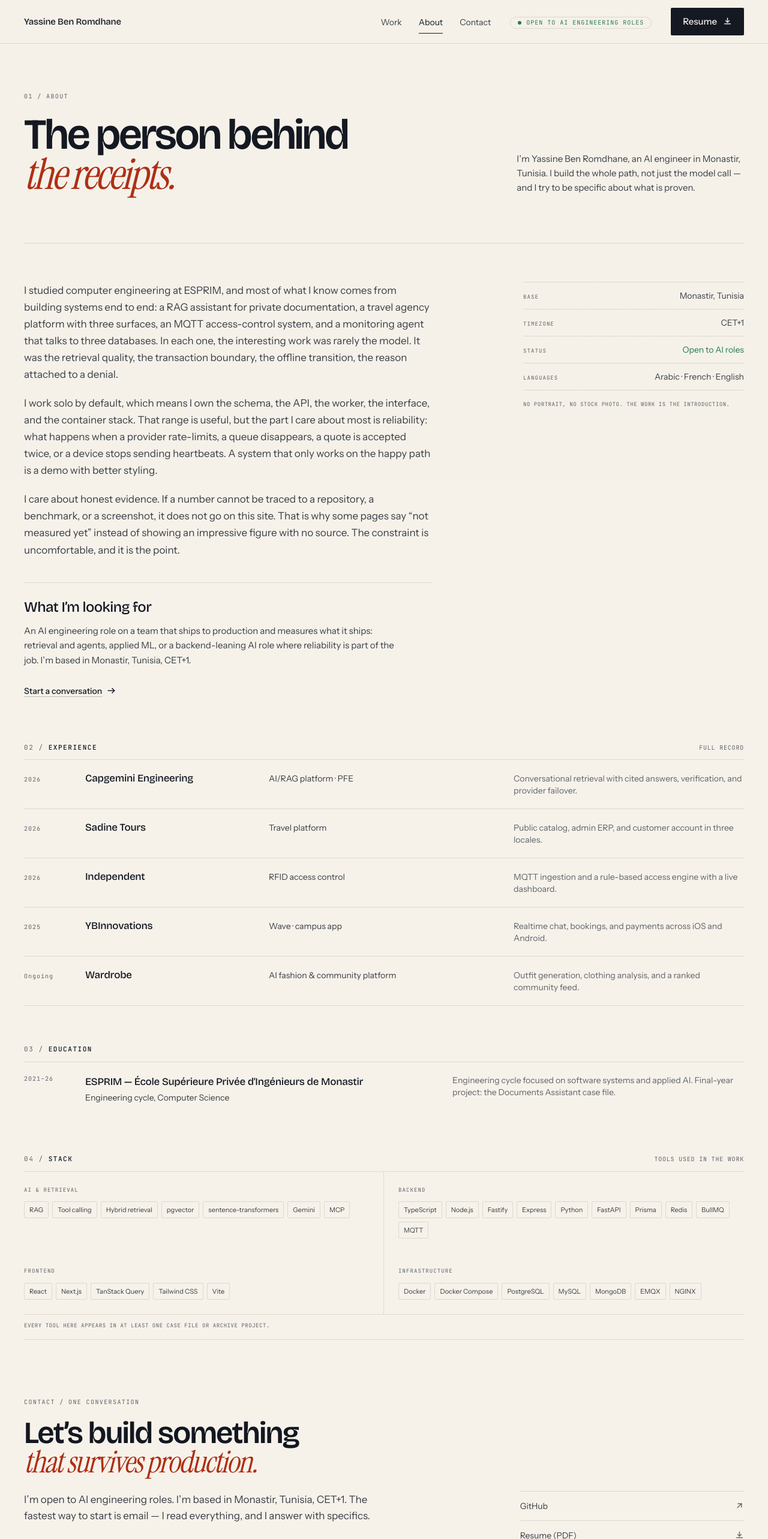
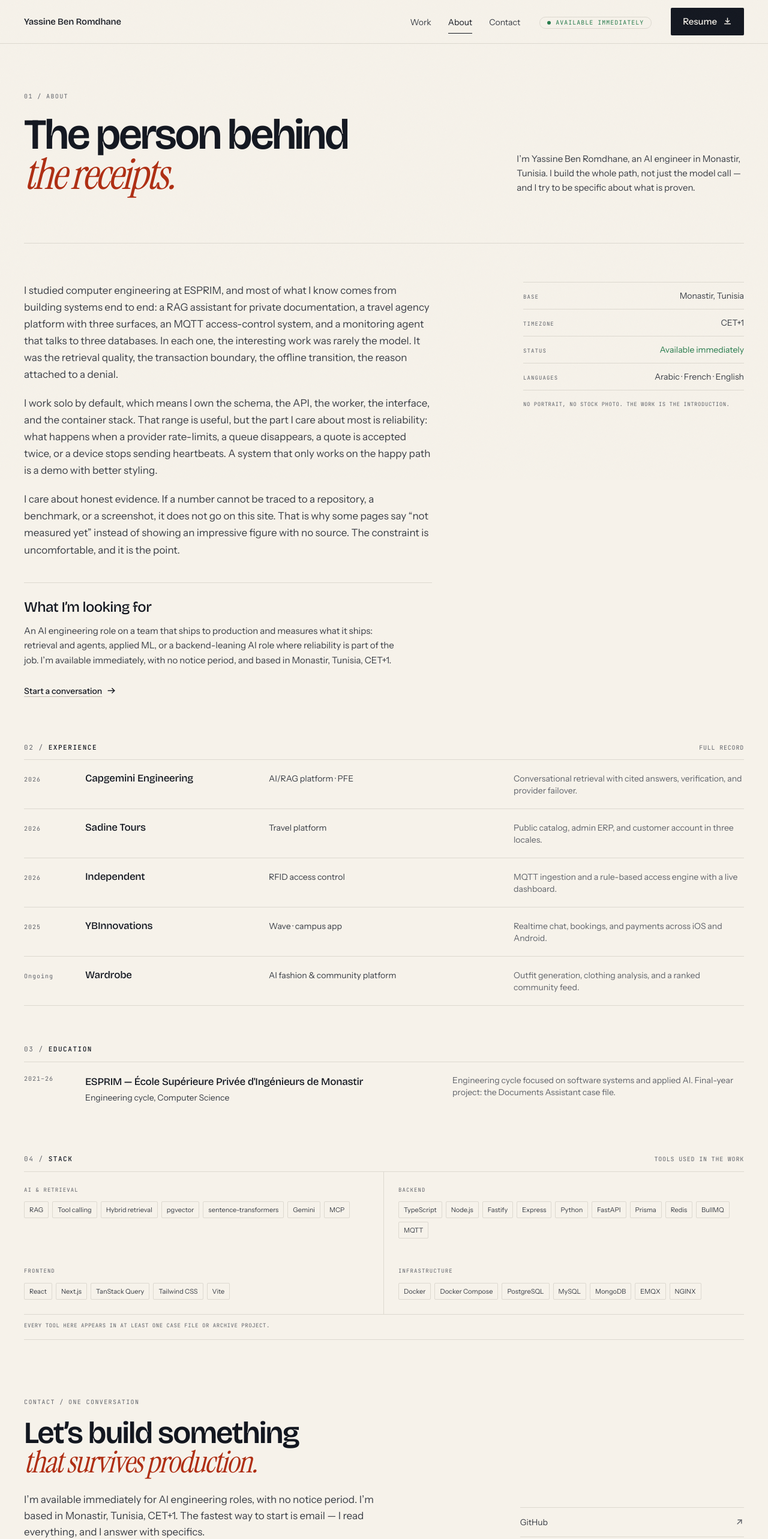
Before and after one commit to Yassine2606/portfolio, a Next.js app: page /about in a window 1280 px wide. Shown: the top 2566 px of the page at 60% size. Built offline with nearby package versions, Linux system fonts and the light colour scheme; no server answers.

Commit message:
Surface immediate availability across site and docs

```diff
--- a/src/app/about/page.tsx
+++ b/src/app/about/page.tsx
@@ -123,7 +123,8 @@ export default function AboutPage() {
               <p className="text-ink-soft measure mt-3 text-[15px] leading-[1.65]">
                 An AI engineering role on a team that ships to production and measures what it
                 ships: retrieval and agents, applied ML, or a backend-leaning AI role where
-                reliability is part of the job. I&rsquo;m based in {site.location}, {site.timezone}.
+                reliability is part of the job. I&rsquo;m available immediately, with no notice
+                period, and based in {site.location}, {site.timezone}.
               </p>
               <Link
                 href="/#contact"
@@ -153,7 +154,7 @@ export default function AboutPage() {
                 <dt className="text-ink-faint font-mono text-[9px] tracking-[0.12em] uppercase">
                   Status
                 </dt>
-                <dd className="text-status text-right text-sm">Open to AI roles</dd>
+                <dd className="text-status text-right text-sm">{site.availability.label}</dd>
               </div>
               <div className="border-line flex items-baseline justify-between gap-4 border-b py-3">
                 <dt className="text-ink-faint font-mono text-[9px] tracking-[0.12em] uppercase">
--- a/src/components/home/hero.tsx
+++ b/src/components/home/hero.tsx
@@ -63,7 +63,7 @@ export function Hero() {
             <dt className="text-ink-faint font-mono text-[9px] tracking-[0.12em] uppercase">
               Availability
             </dt>
-            <dd className="text-status mt-1 text-sm">Open to AI roles</dd>
+            <dd className="text-status mt-1 text-sm">{site.availability.label}</dd>
           </div>
         </dl>
       </div>
--- a/src/components/sections/contact-section.tsx
+++ b/src/components/sections/contact-section.tsx
@@ -26,9 +26,9 @@ export function ContactSection() {
             </span>
           </h2>
           <p className="text-ink-soft mt-6 max-w-[52ch] text-[17px] leading-[1.6]">
-            I&rsquo;m open to AI engineering roles. I&rsquo;m based in {site.location},{" "}
-            {site.timezone}. The fastest way to start is email — I read everything, and I answer
-            with specifics.
+            I&rsquo;m available immediately for AI engineering roles, with no notice period.
+            I&rsquo;m based in {site.location}, {site.timezone}. The fastest way to start is email —
+            I read everything, and I answer with specifics.
           </p>
           <div className="mt-8">
             <CopyEmail email={site.email} />
--- a/src/components/ui/status.tsx
+++ b/src/components/ui/status.tsx
@@ -1,3 +1,4 @@
+import { site } from "@/content/site";
 import { cn } from "@/lib/utils";
 
 export function Status({ className }: { className?: string }) {
@@ -10,7 +11,7 @@ export function Status({ className }: { className?: string }) {
     >
       <span aria-hidden="true" className="bg-status size-1.5 rounded-full" />
       <span className="text-status font-mono text-[10px] leading-none tracking-[0.1em] uppercase">
-        Open to AI engineering roles
+        {site.availability.label}
       </span>
     </span>
   );
--- a/src/content/site.ts
+++ b/src/content/site.ts
@@ -12,7 +12,7 @@ export const site = {
   url: process.env.NEXT_PUBLIC_SITE_URL ?? "https://yassine-ben-romdhane.vercel.app",
 
   availability: {
-    label: "Open to AI engineering roles",
+    label: "Available immediately",
     detail: "Monastir, Tunisia · CET+1",
   },
 
```
Also changed, not shown: 10 other files (tests, documents, lock files or other folders).
